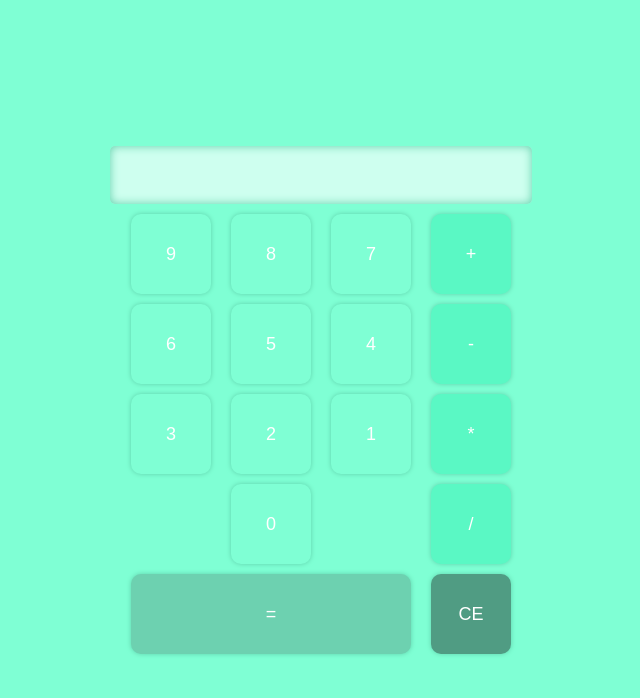
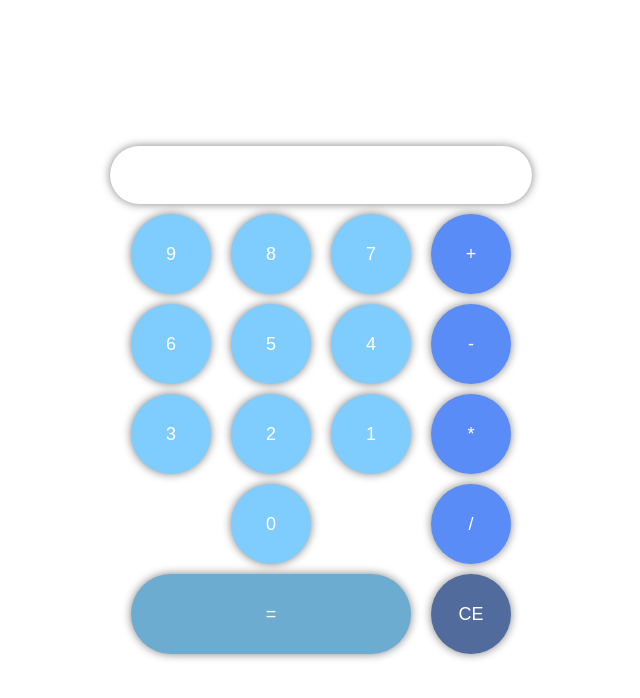
Before and after one commit to IsaacDeveloper-tech/CalculatorReactApp, a React (Create React App) app: page / in a window 1280 px wide. Shown: the top 698 px of the page, without its empty margins (319-959 px from the left). Built offline with nearby package versions, Linux system fonts and the light colour scheme.

Commit message:
style changed

```diff
--- a/src/App.css
+++ b/src/App.css
@@ -1,5 +1,5 @@
 .App{
-  background-color: aquamarine;
+  background-color: white;
   width: 100%;
   height: 100vh;
   display: flex;
--- a/src/CalculateButton/CalculateButton.css
+++ b/src/CalculateButton/CalculateButton.css
@@ -2,20 +2,23 @@
     width: 280px;
     height: 80px;
     margin-top: 10px;
-    border-radius: 10px;
+    border-radius: 100px;
     border: none;
     font-size: large;
     font-weight: 100;
     color: white;
-    background-color: rgb(109, 209, 176);
-    box-shadow: 0 0 5px rgb(96, 209, 171);
+    background-color: rgb(109, 172, 209);
+    box-shadow: 0 0 10px gray;
+    transition: .1s;
 }
 
 .calculate-button:hover{
-    background-color: rgb(142, 228, 199);
+    background-color: rgb(142, 188, 241);
+    transform: scale(1.1);
 }
 
 .calculate-button:active{
-    background-color: rgb(89, 175, 147);
+    background-color: rgb(89, 105, 175);
     box-shadow: 0 0 0px rgb(96, 209, 171);
+    transform: scale(.8);
 }
--- a/src/DeleteButton/DeleteButton.css
+++ b/src/DeleteButton/DeleteButton.css
@@ -2,20 +2,23 @@
     width: 80px;
     height: 80px;
     margin-top: 10px;
-    border-radius: 10px;
+    border-radius: 100px;
     border: none;
     font-size: large;
     font-weight: 100;
     color: white;
-    background-color: rgb(80, 156, 131);
-    box-shadow: 0 0 5px rgb(96, 209, 171);
+    background-color: rgb(80, 107, 156);
+    box-shadow: 0 0 10px gray;
+    transition: .1s;
 }
 
 .delete-button:hover{
-    background-color: rgb(108, 182, 157);
+    background-color: rgb(111, 157, 199);
+    transform: scale(1.1);
 }
 
 .delete-button:active{
-    background-color: rgb(62, 122, 102);
+    background-color: rgb(54, 96, 121);
     box-shadow: 0 0 0px rgb(96, 209, 171);
+    transform: scale(.8);
 }
--- a/src/NumberButton/NumberButton.css
+++ b/src/NumberButton/NumberButton.css
@@ -1,21 +1,24 @@
 .number-button{
     width: 80px;
     height: 80px;
-    background-color: aquamarine;
-    box-shadow: 0 0 5px rgb(96, 209, 171);
-    border-radius: 10px;
+    background-color: rgb(127, 204, 255);
+    box-shadow: 0 0 10px gray;
+    border-radius: 100%;
     border: none;
     font-size: large;
     font-weight: 100;
     color: white;
     margin-top: 10px;
+    transition: .1s;
 }
 
 .number-button:hover{
-    background-color: rgb(158, 255, 223);
+    background-color: rgb(162, 216, 238);
+    transform: scale(1.1);
 }
 
 .number-button:active{
-    background-color: rgb(98, 224, 182);
+    background-color: rgb(98, 178, 224);
     box-shadow: 0 0 0px rgb(96, 209, 171);
+    transform: scale(.8);
 }
--- a/src/Screen/Screen.css
+++ b/src/Screen/Screen.css
@@ -1,12 +1,12 @@
 .screen{
     width: 400px;
     height: 7vh;
-    border-radius: 5px;
-    box-shadow: 0 0 10px rgb(96, 209, 171) inset;
+    border-radius: 100px;
+    box-shadow: 0 0 10px gray;
     border: none;
-    background-color: rgb(206, 255, 239);
+    background-color: white;
     padding-left: 20px;
     font-size: 50px;
     font-weight: 100;
-    color: white;
+    color: rgb(77, 145, 185);
 }
--- a/src/SimbolButton/SimbolButton.css
+++ b/src/SimbolButton/SimbolButton.css
@@ -2,20 +2,23 @@
     width: 80px;
     height: 80px;
     margin-top: 10px;
-    border-radius: 10px;
+    border-radius: 100px;
     border: none;
-    background-color: rgb(90, 248, 196);
-    box-shadow: 0 0 5px rgb(96, 209, 171);
+    background-color: rgb(90, 140, 248);
+    box-shadow: 0 0 10px gray;
     font-size: large;
     font-weight: 100;
     color: white;
+    transition: .1s;
 }
 
 .simbol-button:hover{
-    background-color: rgb(126, 250, 209);
+    background-color: rgb(126, 169, 250);
+    transform: scale(1.1);
 }
 
 .simbol-button:active{
-    background-color: rgb(77, 228, 177);
+    background-color: rgb(77, 137, 228);
     box-shadow: 0 0 0px rgb(96, 209, 171);
+    transform: scale(.8);
 }
```
